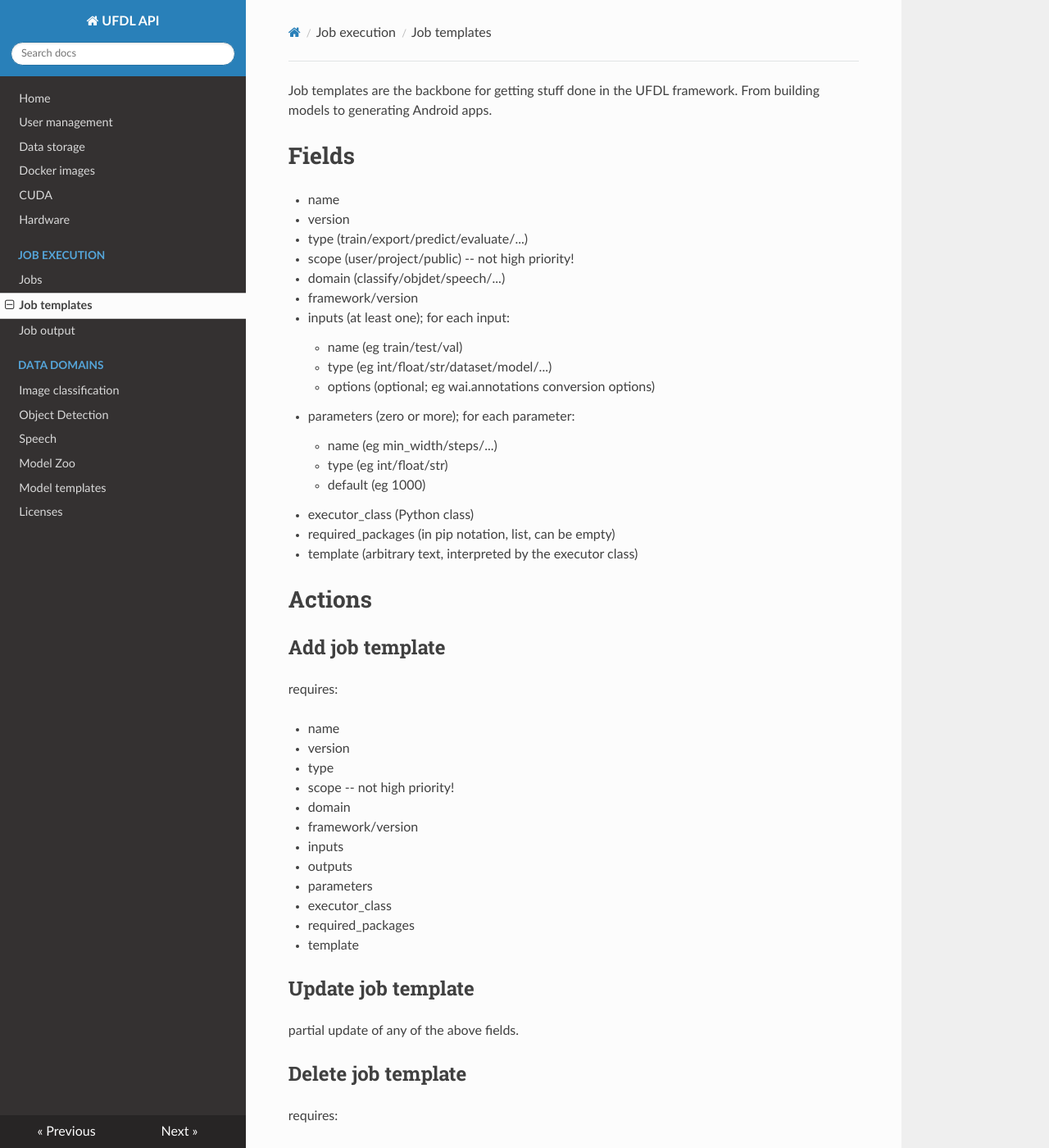
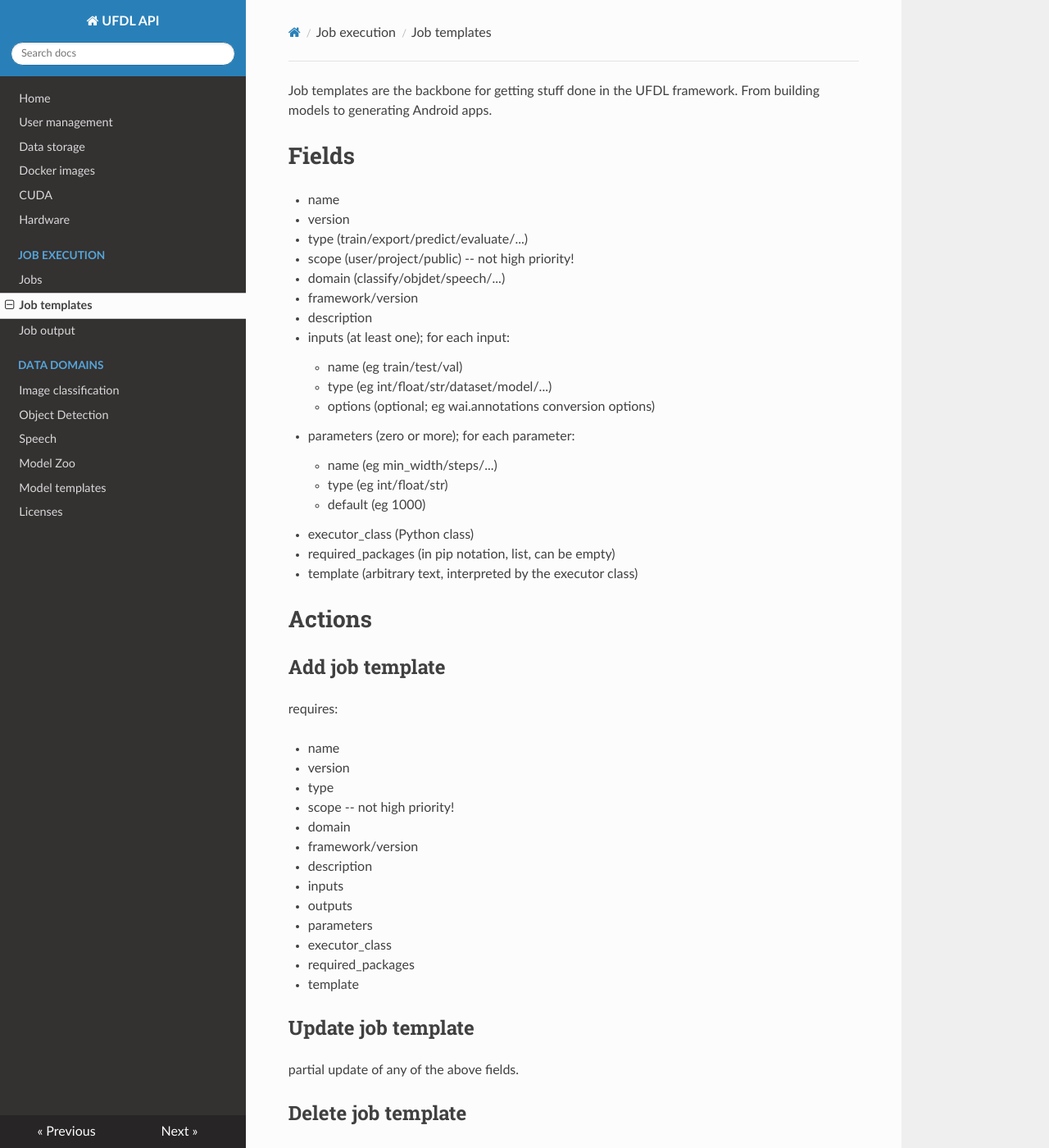
Before and after one commit to waikato-ufdl/ufdl-api, an MkDocs documentation site: the page built from docs/job_templates.md, in a window 1280 px wide and 1400 px high. Shown: the whole window at 82% size. Built offline with MkDocs 1.6.1, drawn with Linux system fonts in a browser that asks for light colours; nearby versions of some CDN libraries.

Commit message:
added 'description' to job templates

```diff
--- a/docs/job_templates.md
+++ b/docs/job_templates.md
@@ -9,6 +9,7 @@ From building models to generating Android apps.
   * scope (user/project/public) -- not high priority!
   * domain (classify/objdet/speech/...)
   * framework/version
+  * description
   * inputs (at least one); for each input:
 
     * name (eg train/test/val)
@@ -38,6 +39,7 @@ requires:
   * scope -- not high priority!
   * domain
   * framework/version
+  * description
   * inputs
   * outputs
   * parameters
```
Also changed, not shown: docs/img/api.png, 1 other file.
